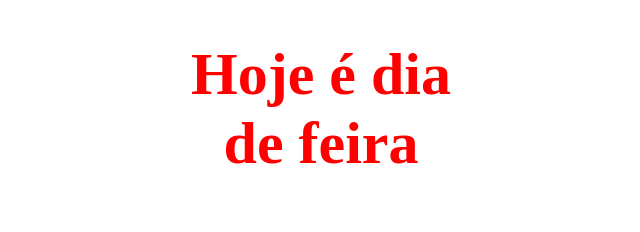
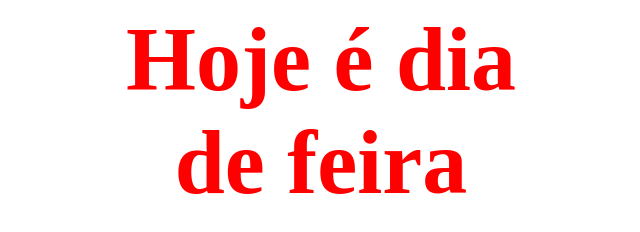
Before and after one commit to brayanlucasr/SiteTarefas, a plain HTML site: page index.html in a window 1280 px wide. Shown: the whole page, without its empty margins (319-959 px from the left). Drawn offline with Linux system fonts and the light colour scheme.

Commit message:
CHANCE: h1 for div.
Alterei h1 para div e adicionei class titulo.

```diff
--- a/index.html
+++ b/index.html
@@ -14,7 +14,8 @@
 <body>
 
 
-    <h1>Hoje é dia <br> de feira</h1>
+    <div class="titulo"> Hoje é dia </div>
+    <div class="titulo"> de feira </div>
 
 
 </body>
--- a/style.css
+++ b/style.css
@@ -1,8 +1,7 @@
 
-h1{
+.titulo{
     color: red;
     text-align: center;
-    font-size: 60px;
+    font-size: 90px;
     font-weight: bold;
-
 }
```
